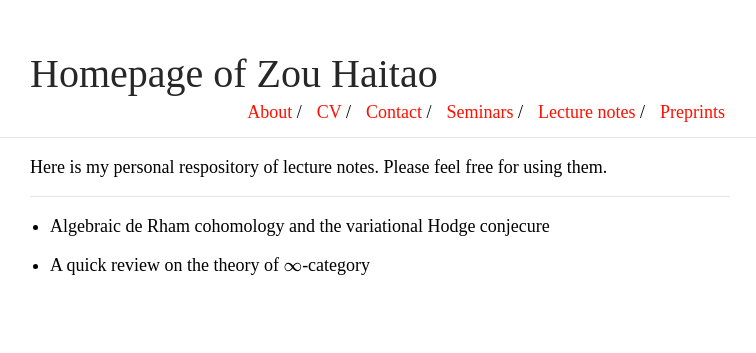
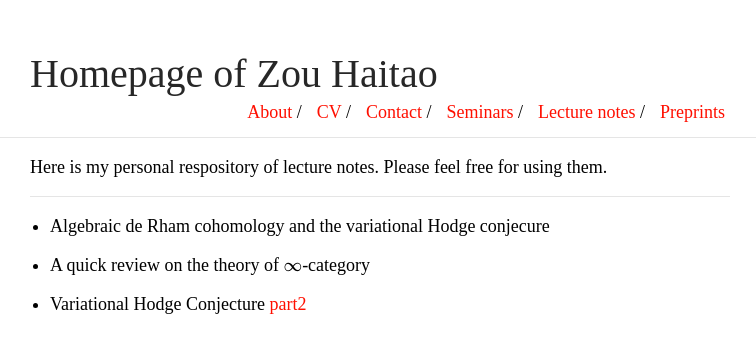
Before and after one commit to WalterScu/WalterScu.github.io, a Jekyll site: the page built from notes.md, in a window 1280 px wide. Shown: the top 353 px of the page, without its empty margins (260-1016 px from the left). Built offline with Jekyll 4.4.1, drawn with Linux system fonts in a browser that asks for light colours; some web fonts are replaced.

Commit message:
modified:   notes.md

```diff
--- a/notes.md
+++ b/notes.md
@@ -7,3 +7,5 @@ Here is my personal respository of lecture notes. Please feel free for using the
 * Algebraic de Rham cohomology and the variational Hodge conjecure
 
 * A quick review on the theory of $\infty$-category
+
+* Variational Hodge Conjecture [part2]({{site.url}}/doc/variationalHodge2/pdf)
```
